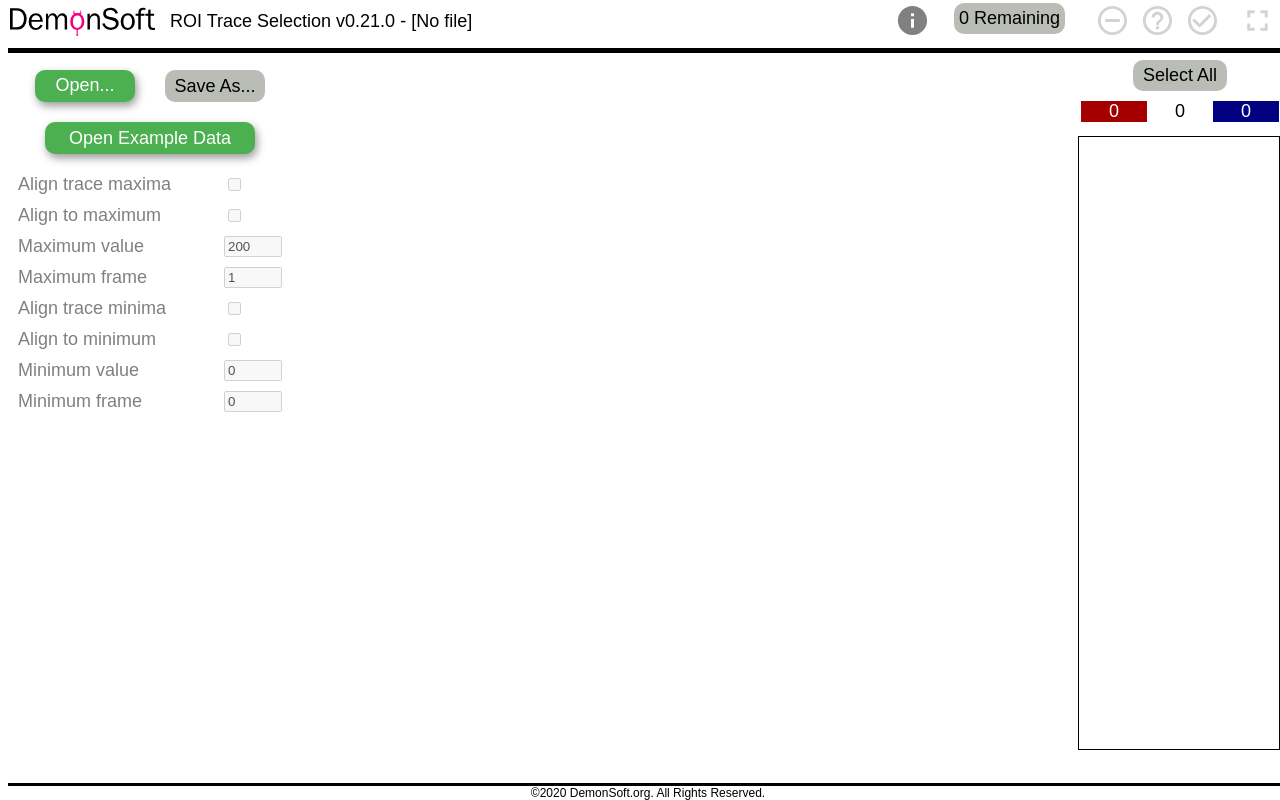
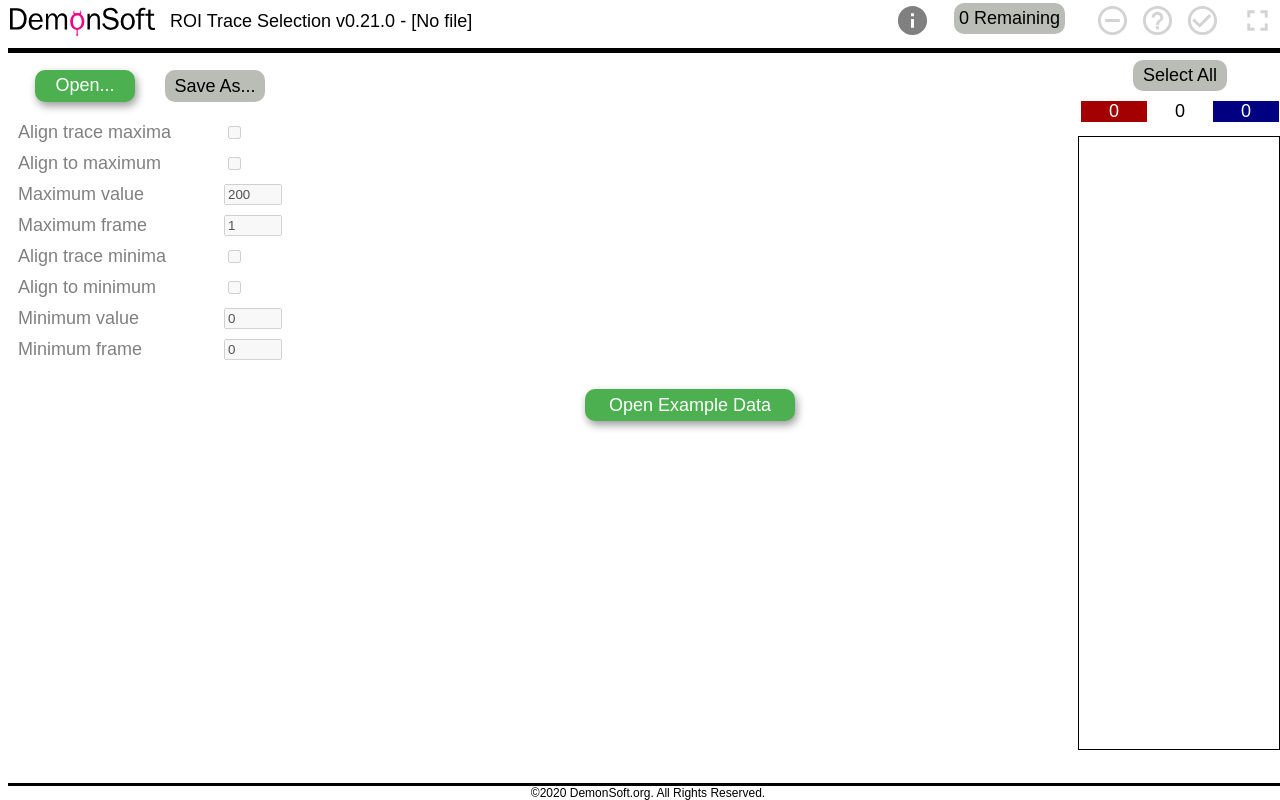
Before and after one commit to donal-s/roi-trace-selector, a React app: page / in a window 1280 px wide. Built offline with nearby package versions, Linux system fonts and the light colour scheme.

Commit message:
Move load test file to replace main chart when no data loaded

```diff
--- a/src/components/App.js
+++ b/src/components/App.js
@@ -16,6 +16,7 @@ import {
   SET_CURRENT_PREVIOUS,
   TOGGLE_CURRENT_ITEM_SELECTED,
 } from "../model/ActionTypes.js";
+import { loadTestData } from "../model/CsvHandling";
 
 export default function App() {
   const dispatch = useDispatch();
@@ -54,7 +55,11 @@ export default function App() {
 
   function helpButton() {
     return (
-      <a href={process.env.PUBLIC_URL + "/userguide.html"} target="_blank" rel="noreferrer">
+      <a
+        href={process.env.PUBLIC_URL + "/userguide.html"}
+        target="_blank"
+        rel="noreferrer"
+      >
         <InfoIcon fontSize="large" id="helpButton" />
       </a>
     );
@@ -78,7 +83,23 @@ export default function App() {
         <FileAccessView />
         <TraceAlignmentView />
       </div>
-      <ChartView />
+      {channel1Filename != null ? (
+        <ChartView />
+      ) : (
+        <div id="mainPanel">
+          <button
+            type="button"
+            id="openChannel1Test"
+            className="exampleFileInput"
+            onClick={(event) => {
+              dispatch(loadTestData());
+              event.target.blur();
+            }}
+          >
+            Open Example Data
+          </button>
+        </div>
+      )}
 
       <RoiSelectionListView />
 
--- a/src/components/FileAccessView.js
+++ b/src/components/FileAccessView.js
@@ -1,6 +1,6 @@
 import React from "react";
 import { isChannel1Loaded } from "../model/RoiDataModel.js";
-import { loadFile, loadTestData, saveFile } from "../model/CsvHandling.js";
+import { loadFile, saveFile } from "../model/CsvHandling.js";
 import { useDispatch, useSelector } from "react-redux";
 
 export default function FileAccessView() {
@@ -8,7 +8,6 @@ export default function FileAccessView() {
   const channel1Loaded = useSelector(isChannel1Loaded);
 
   return (
-    <>
     <div className="inputPanel">
       <label id="openChannel1" className="fileInput unselectable">
         Open...
@@ -35,19 +34,5 @@ export default function FileAccessView() {
         Save As...
       </button>
     </div>
-      <div className="inputPanel">
-        <button
-          type="button"
-          id="openChannel1Test"
-          className="exampleFileInput"
-          onClick={(event) => {
-            dispatch(loadTestData());
-            event.target.blur();
-          }}
-        >
-          Open Example Data
-        </button>
-      </div>
-    </>
   );
 }
--- a/src/roiTraceSelection.css
+++ b/src/roiTraceSelection.css
@@ -47,12 +47,19 @@ div#controlPanel {
   width: 300px;
 }
 
-div#chartsPanel {
+div#chartsPanel,
+div#mainPanel {
   position: fixed;
   bottom: 50px;
   top: 60px;
   left: 300px;
   right: 200px;
+}
+
+div#mainPanel {
+  display: flex;
+  align-items: center;
+  justify-content: center;
 }
 
 button#remainingCount {
@@ -261,7 +268,7 @@ div#roiChoiceList label {
 div#roiChoiceList .current {
   border-style: solid;
   border-width: thin 8px;
-  border-color: black;
+  border-color: gray;
 }
 
 div#roiChoiceList .selectedRoi {
```
Also changed, not shown: 2 other files (tests, documents, lock files or other folders). Lines whose indentation alone changed are shown as unchanged.
